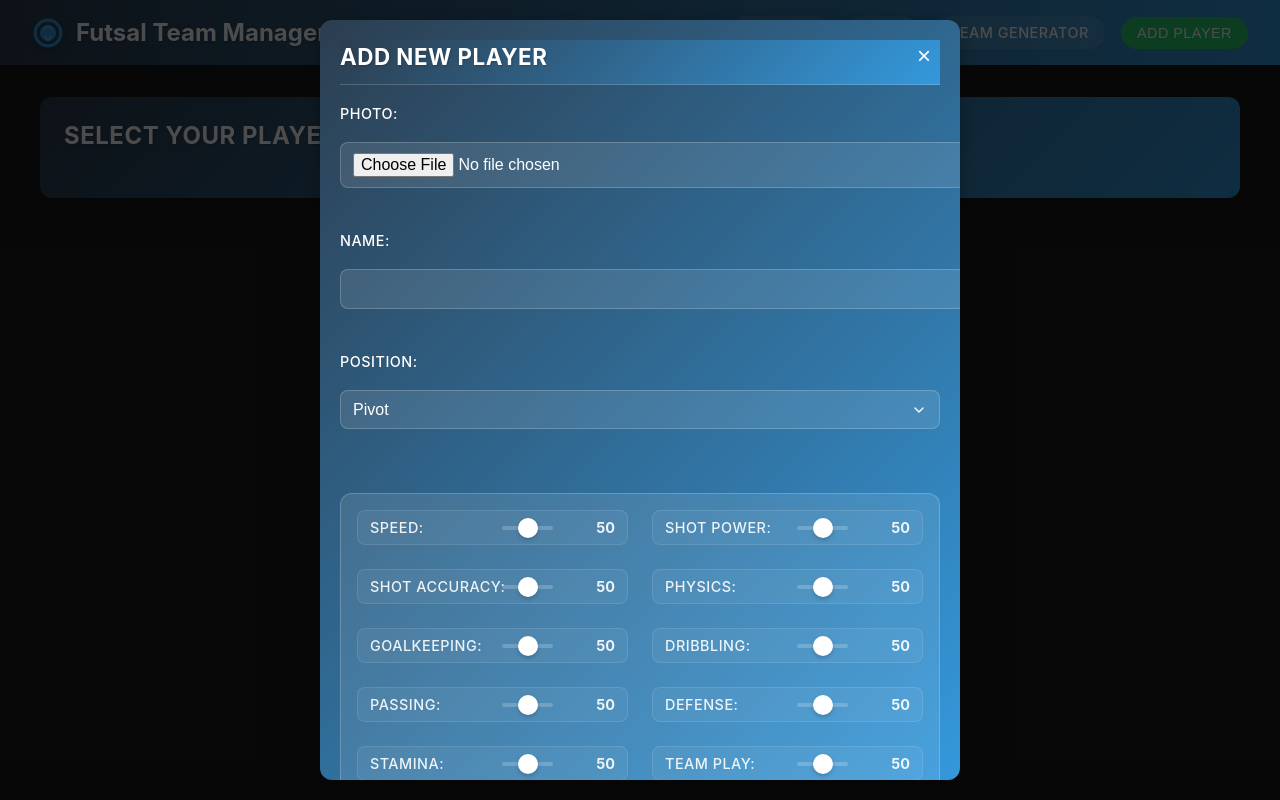
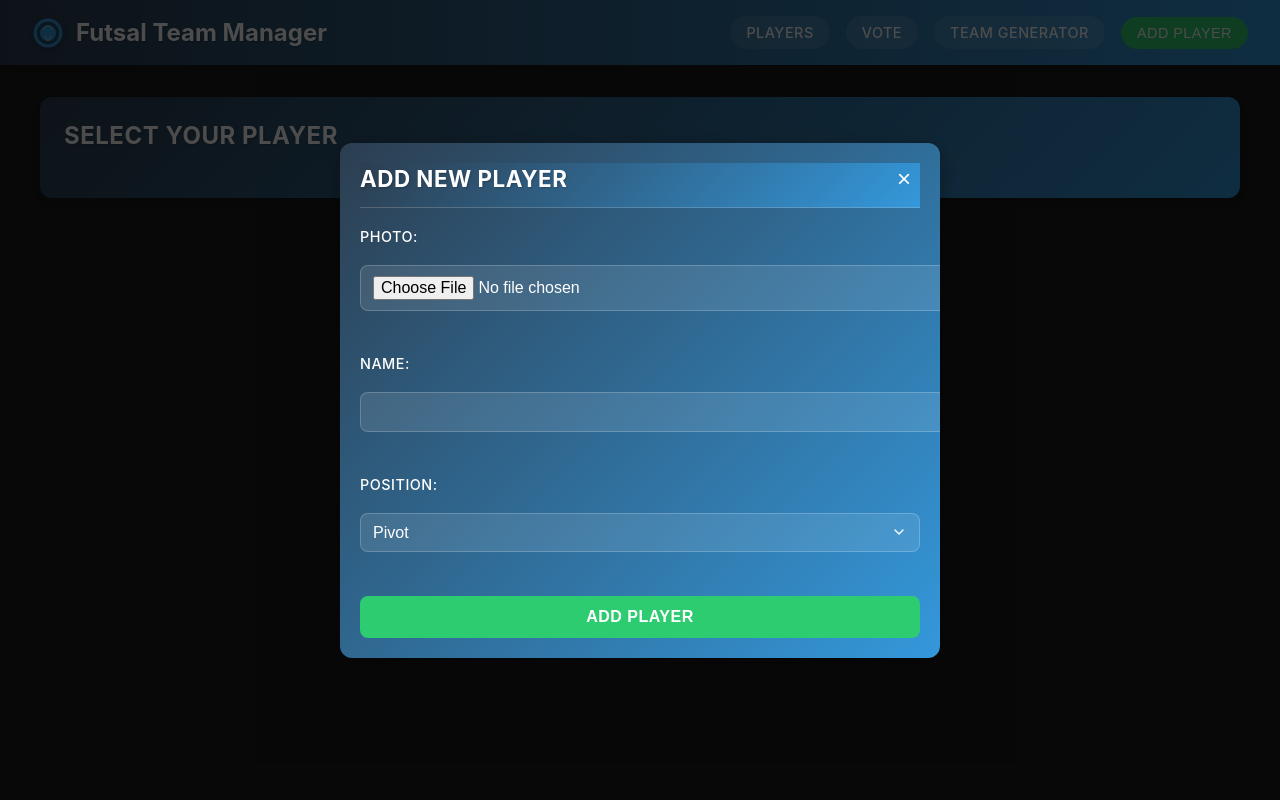
Before and after one commit to ArsalanMP/fusal-team-manager, a React (Create React App) app: page /vote in a window 1280 px wide. Both pictures are taken after a click on the button "ADD PLAYER". Built offline with nearby package versions, Linux system fonts and the light colour scheme.

Commit message:
fix: player import

```diff
--- a/src/components/PlayerImportModal.css
+++ b/src/components/PlayerImportModal.css
@@ -20,9 +20,11 @@
     width: 100%;
     max-height: 90vh;
     overflow-y: auto;
+    overflow-x: hidden;
     position: relative;
     box-shadow: 0 4px 20px rgba(0, 0, 0, 0.3);
     color: white;
+    box-sizing: border-box;
 }
 
 .modal-header {
@@ -69,11 +71,15 @@
 .player-form {
     display: grid;
     gap: 20px;
+    width: 100%;
+    box-sizing: border-box;
 }
 
 .form-group {
     display: grid;
     gap: 8px;
+    width: 100%;
+    box-sizing: border-box;
 }
 
 .form-group label {
--- a/src/components/PlayerImportModal.js
+++ b/src/components/PlayerImportModal.js
@@ -1,15 +1,11 @@
 import React, { useState, useRef } from 'react';
-import { playerRoles, playerAttributes } from '../models/playerModel';
+import { playerRoles } from '../models/playerModel';
 import './PlayerImportModal.css';
 
 function PlayerImportModal({ isOpen, onClose, onAddPlayer }) {
     const [player, setPlayer] = useState({
         name: '',
-        position: playerRoles[0],
-        ...Object.keys(playerAttributes).reduce((acc, attr) => ({
-            ...acc,
-            [attr]: 50  // Default value for all attributes
-        }), {})
+        position: playerRoles[0]
     });
     const [photoPreview, setPhotoPreview] = useState(null);
     const fileInputRef = useRef();
@@ -37,11 +33,7 @@ function PlayerImportModal({ isOpen, onClose, onAddPlayer }) {
         // Reset form
         setPlayer({
             name: '',
-            position: playerRoles[0],
-            ...Object.keys(playerAttributes).reduce((acc, attr) => ({
-                ...acc,
-                [attr]: 50
-            }), {})
+            position: playerRoles[0]
         });
         setPhotoPreview(null);
         if (fileInputRef.current) {
@@ -99,25 +91,6 @@ function PlayerImportModal({ isOpen, onClose, onAddPlayer }) {
                         </select>
                     </div>
 
-                    <div className="stats-grid">
-                        {Object.entries(playerAttributes).map(([key, { label }]) => (
-                            <div key={key} className="stat-item">
-                                <label>{label}:</label>
-                                <input
-                                    type="range"
-                                    min="0"
-                                    max="100"
-                                    value={player[key]}
-                                    onChange={(e) => setPlayer({
-                                        ...player,
-                                        [key]: parseInt(e.target.value)
-                                    })}
-                                />
-                                <span>{player[key]}</span>
-                            </div>
-                        ))}
-                    </div>
-
                     <button type="submit" className="submit-button">
                         Add Player
                     </button>
```
